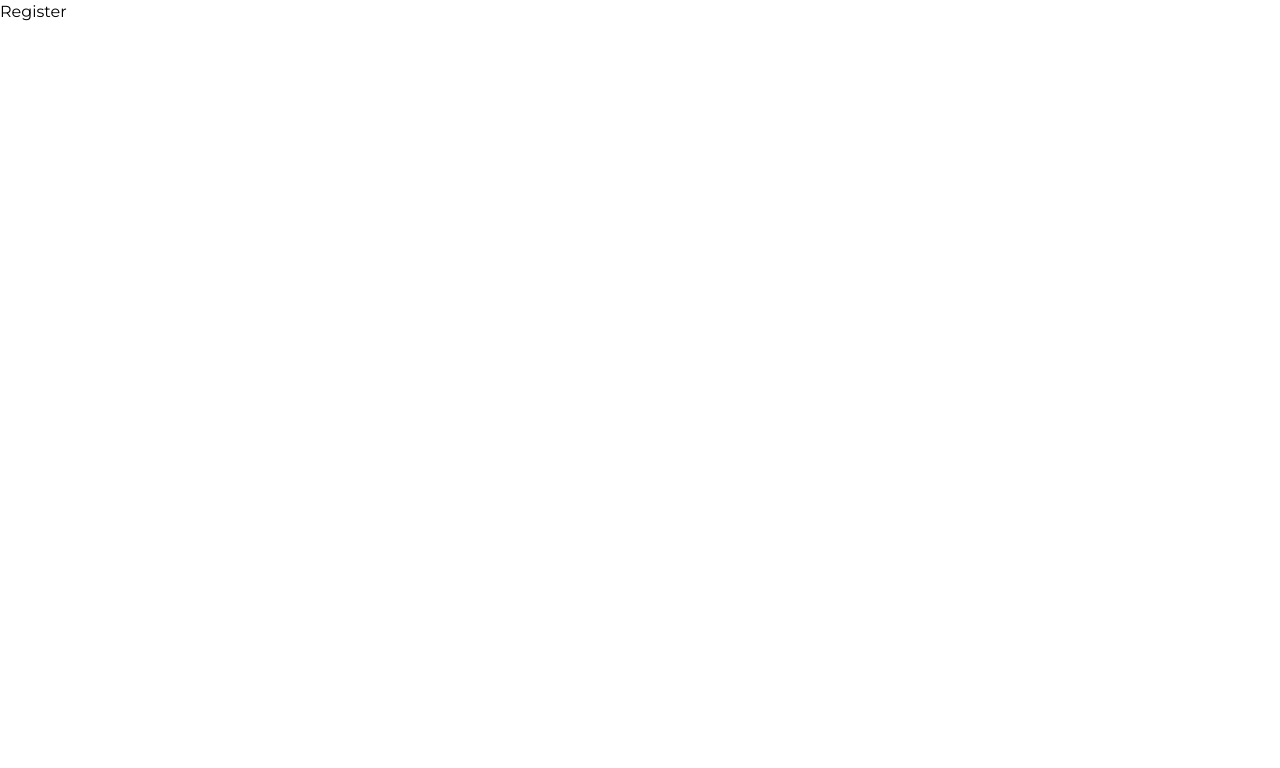
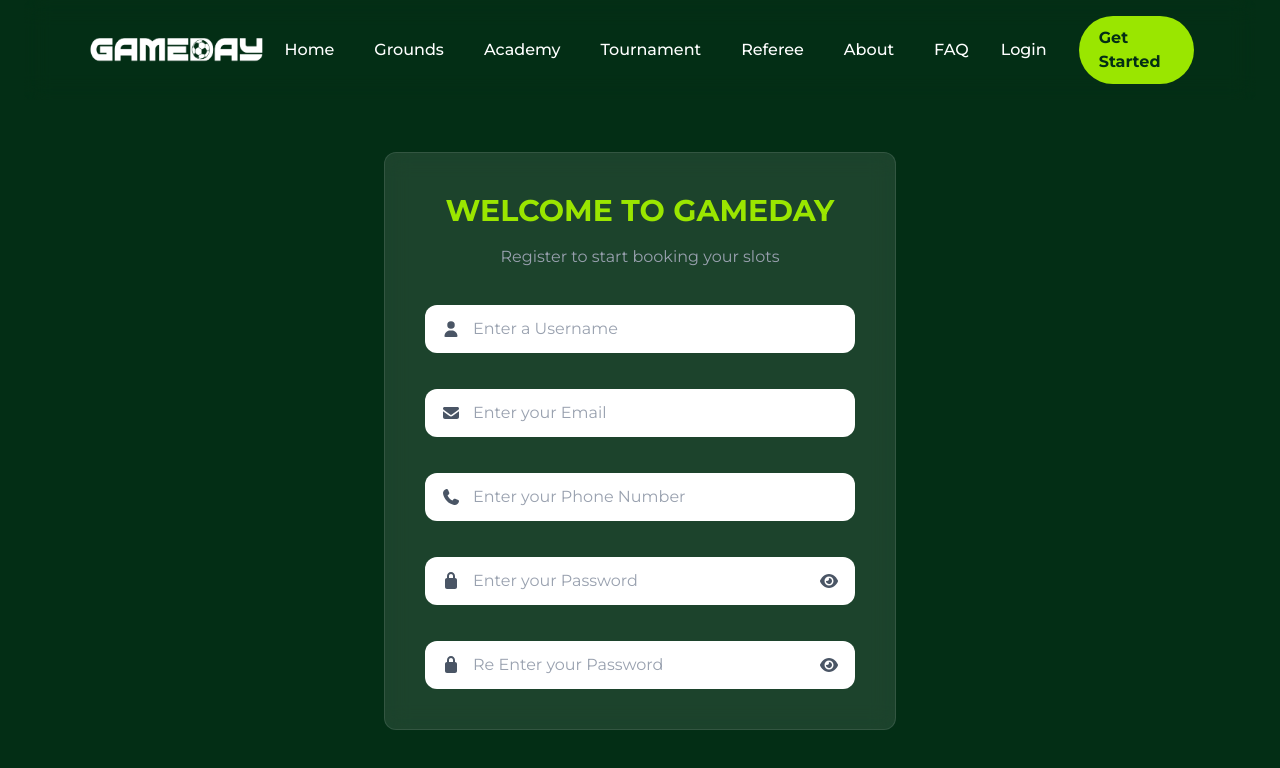
Before and after one commit to Ethanfaria/GameDay-v2, a React (Vite) app in the folder gameday/: page /register in a window 1280 px wide. Shown: the top 768 px of the page. Built offline with nearby package versions, Linux system fonts and the light colour scheme.

Commit message:
Added Login and register Frontend

```diff
--- a/gameday/src/pages/Login.jsx
+++ b/gameday/src/pages/Login.jsx
@@ -1,8 +1,57 @@
 import React from 'react'
+import Navbar from '../components/Navbar'
+import BentoBox from "../components/BentoBox.jsx";
+import { FontAwesomeIcon } from "@fortawesome/react-fontawesome";
 
+import {
+  faUserShield,
+    faEnvelope,
+    faLock,
+    faEye
+} from "@fortawesome/free-solid-svg-icons";
 const Login = () => {
   return (
-    <div>Login</div>
+    <div className="min-h-screen bg-green-950 text-white px-4 md:px-6">
+      <Navbar />
+      <div className="flex justify-center items-center p-5">
+        <BentoBox className="bg-white/10 p-10 rounded-xl flex flex-col items-center gap-4 w-full max-w-lg">
+          <FontAwesomeIcon className="text-lime-400 text-7xl " icon={faUserShield} />
+          <h1 className="text-lime-400 text-3xl font-bold uppercase" >Welcome Back</h1>
+          <p className="text-gray-400">Login to your account</p>
+          <div className="relative w-full mt-5">
+            <FontAwesomeIcon
+                icon={faEnvelope}
+                className="absolute left-4 top-1/2 -translate-y-1/2 text-gray-600"
+            />
+
+            <input
+                type="email"
+                placeholder="Enter your Email"
+                className="w-full p-3 pl-12 rounded-xl bg-white text-black placeholder:text-gray-400"
+            />
+          </div>
+
+          <div className="relative w-full mt-5">
+            <FontAwesomeIcon
+                icon={faLock}
+                className="absolute left-4 top-1/2 -translate-y-1/2 text-gray-600"
+            />
+
+            <input
+                type="password"
+                placeholder="Enter your Password"
+                className="w-full p-3 pl-12 rounded-xl bg-white text-black placeholder:text-gray-400"
+            />
+            <FontAwesomeIcon
+                icon={faEye}
+                className="absolute right-4 top-1/2 -translate-y-1/2 text-gray-600"
+            />
+          </div>
+          <button className="mt-5 w-full py-3 bg-lime-400 text-green-900 rounded-xl font-bold hover:scale-105 transition">Login to GameDay</button>
+          <p className="mt-5 text-center text-gray-400 ">Don't have an account? <a href="/register" className="text-lime-400 hover:underline">Register here</a></p>
+        </BentoBox>
+      </div>
+    </div>
   )
 }
 
--- a/gameday/src/pages/Register.jsx
+++ b/gameday/src/pages/Register.jsx
@@ -1,8 +1,101 @@
-import React from 'react'
+import React,{useState} from 'react'
+import NavBar from "../components/NavBar.jsx";
+import BentoBox from "../components/BentoBox.jsx";
+import { FontAwesomeIcon } from "@fortawesome/react-fontawesome";
+import {faEnvelope, faEye, faLock, faPhone, faUser} from "@fortawesome/free-solid-svg-icons";
+import {useNavigate} from "react-router-dom";
 
 const Register = () => {
+    const [formData, setFormData] = useState({
+        name: '',
+        email: '',
+        phone: '',
+        password: '',
+        confirmPassword: ''
+    })
+    const navigate = useNavigate();
+    const [loading, setLoading] = useState(false);
+    const [error, setError] = useState(null);
+
+    const handleSubmit = async (e) => {
+
+    }
+
   return (
-    <div>Register</div>
+    <div className="min-h-screen bg-green-950 text-white px-4 md:px-6">
+      <NavBar/>
+      <div className="flex justify-center items-center p-5">
+          <BentoBox className="bg-white/10 p-10 rounded-xl flex flex-col items-center gap-4 w-full max-w-lg">
+              <h1 className="text-lime-400 text-3xl font-bold uppercase">Welcome to GameDay</h1>
+              <p className="text-gray-400">Register to start booking your slots</p>
+              <div className="relative w-full mt-5">
+                  <FontAwesomeIcon
+                      icon={faUser}
+                      className="absolute left-4 top-1/2 -translate-y-1/2 text-gray-600"
+                  />
+                  <input
+                      type="text"
+                      placeholder="Enter a Username"
+                      className="w-full p-3 pl-12 rounded-xl bg-white text-black placeholder:text-gray-400"/>
+              </div>
+              <div className="relative w-full mt-5">
+                  <FontAwesomeIcon
+                      icon={faEnvelope}
+                      className="absolute left-4 top-1/2 -translate-y-1/2 text-gray-600"
+                  />
+
+                  <input
+                      type="email"
+                      placeholder="Enter your Email"
+                      className="w-full p-3 pl-12 rounded-xl bg-white text-black placeholder:text-gray-400"
+                  />
+              </div>
+              <div className="relative w-full mt-5">
+                  <FontAwesomeIcon
+                      icon={faPhone}
+                      className="absolute left-4 top-1/2 -translate-y-1/2 text-gray-600"
+                  />
+                  <input
+                      type="tel"
+                      placeholder="Enter your Phone Number"
+                      className="w-full p-3 pl-12 rounded-xl bg-white text-black placeholder:text-gray-400"
+                  />
+              </div>
+              <div className="relative w-full mt-5">
+                  <FontAwesomeIcon
+                      icon={faLock}
+                      className="absolute left-4 top-1/2 -translate-y-1/2 text-gray-600"
+                  />
+
+                  <input
+                      type="password"
+                      placeholder="Enter your Password"
+                      className="w-full p-3 pl-12 rounded-xl bg-white text-black placeholder:text-gray-400"
+                  />
+                  <FontAwesomeIcon
+                      icon={faEye}
+                      className="absolute right-4 top-1/2 -translate-y-1/2 text-gray-600"
+                  />
+              </div>
+              <div className="relative w-full mt-5">
+                  <FontAwesomeIcon
+                      icon={faLock}
+                      className="absolute left-4 top-1/2 -translate-y-1/2 text-gray-600"
+                  />
+
+                  <input
+                      type="password"
+                      placeholder="Re Enter your Password"
+                      className="w-full p-3 pl-12 rounded-xl bg-white text-black placeholder:text-gray-400"
+                  />
+                  <FontAwesomeIcon
+                      icon={faEye}
+                      className="absolute right-4 top-1/2 -translate-y-1/2 text-gray-600"
+                  />
+              </div>
+          </BentoBox>
+      </div>
+    </div>
   )
 }
 
```
Also changed, not shown: 1 other file (tests, documents, lock files or other folders).
